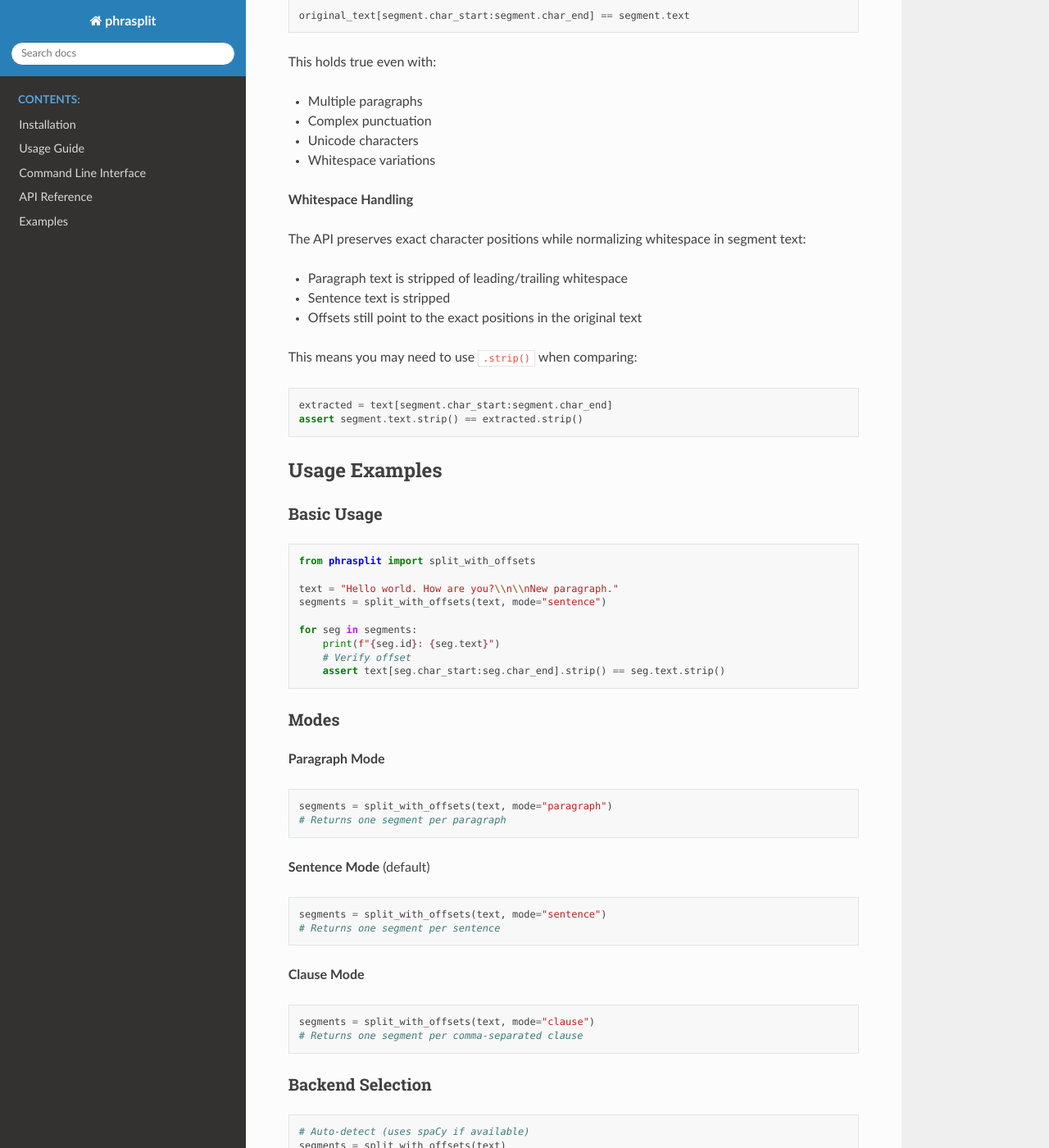
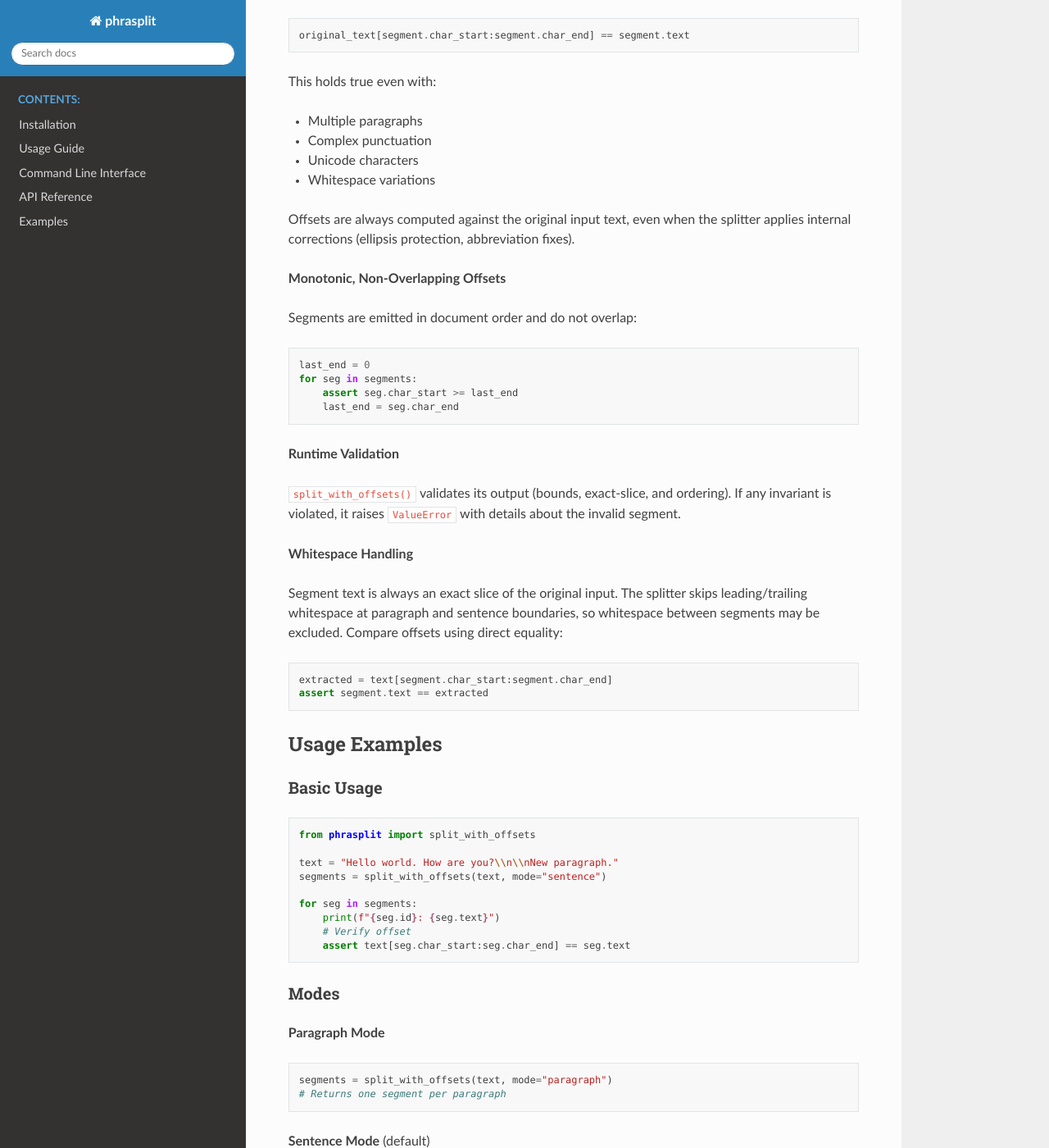
Before and after one commit to holgern/phrasplit, a Sphinx documentation site: the page built from docs/offsets.rst, in a window 1280 px wide and 1400 px high, scrolled down 1031 px. Shown: the whole window at 82% size. Built offline with Sphinx 7.4.7 and the Read the Docs theme 3.1.0, drawn with Linux system fonts in a browser that asks for light colours; some of the changed text lies outside the part shown.

```diff
--- a/docs/offsets.rst
+++ b/docs/offsets.rst
@@ -11,8 +11,9 @@ Key Features
 
 1. **Character Offsets**: Each segment includes ``char_start`` and ``char_end`` that map exactly to the original input
 2. **Stable IDs**: Hierarchical identifiers (e.g., ``p0s1c2``) that are stable across runs
-3. **Whitespace Preservation**: Offsets preserve exact input text, including whitespace
-4. **Backend Agnostic**: Works with both spaCy (accurate) and regex (fast) backends
+3. **Exact Slices**: Segment text always equals the exact input slice (no normalization)
+4. **Monotonic Offsets**: Segments are ordered with non-overlapping ranges
+5. **Backend Agnostic**: Works with both spaCy (accurate) and regex (fast) backends
 
 Coordinate System
 -----------------
@@ -51,20 +52,36 @@ This holds true even with:
 - Unicode characters
 - Whitespace variations
 
+Offsets are always computed against the original input text, even when the
+splitter applies internal corrections (ellipsis protection, abbreviation fixes).
+
+**Monotonic, Non-Overlapping Offsets**
+
+Segments are emitted in document order and do not overlap:
+
+.. code-block:: python
+
+    last_end = 0
+    for seg in segments:
+        assert seg.char_start >= last_end
+        last_end = seg.char_end
+
+**Runtime Validation**
+
+``split_with_offsets()`` validates its output (bounds, exact-slice, and ordering).
+If any invariant is violated, it raises ``ValueError`` with details about the
+invalid segment.
+
 **Whitespace Handling**
 
-The API preserves exact character positions while normalizing whitespace in segment text:
-
-- Paragraph text is stripped of leading/trailing whitespace
-- Sentence text is stripped
-- Offsets still point to the exact positions in the original text
-
-This means you may need to use ``.strip()`` when comparing:
+Segment text is always an exact slice of the original input. The splitter skips
+leading/trailing whitespace at paragraph and sentence boundaries, so whitespace
+between segments may be excluded. Compare offsets using direct equality:
 
 .. code-block:: python
 
     extracted = text[segment.char_start:segment.char_end]
-    assert segment.text.strip() == extracted.strip()
+    assert segment.text == extracted
 
 Usage Examples
 --------------
@@ -82,7 +99,7 @@ Basic Usage
     for seg in segments:
         print(f"{seg.id}: {seg.text}")
         # Verify offset
-        assert text[seg.char_start:seg.char_end].strip() == seg.text.strip()
+        assert text[seg.char_start:seg.char_end] == seg.text
 
 Modes
 ~~~~~
@@ -135,7 +152,7 @@ Max Length Splitting
 
     # Offsets still work correctly
     for seg in segments:
-        assert text[seg.char_start:seg.char_end].strip() == seg.text.strip()
+        assert text[seg.char_start:seg.char_end] == seg.text
 
 Working with Offsets
 --------------------
@@ -235,33 +252,26 @@ Unicode and Special Characters
 
     # Offsets work correctly with multibyte characters
     for seg in segments:
-        assert text[seg.char_start:seg.char_end].strip() == seg.text.strip()
+        assert text[seg.char_start:seg.char_end] == seg.text
 
-Trimming Behavior
------------------
+Boundary Whitespace
+-------------------
 
-Understanding when text is trimmed:
+Segments are anchored to the first and last non-whitespace characters inside each
+paragraph. Whitespace between paragraphs or sentences may not be included in any
+segment, but the exact-slice invariant always holds.
 
 .. code-block:: python
 
     text = "  Hello.  \\n\\n  World.  "
     segments = split_with_offsets(text, mode="sentence")
 
-    # Segment text is trimmed
     assert segments[0].text == "Hello."
     assert segments[1].text == "World."
 
-    # But offsets may include surrounding whitespace
-    # The exact behavior depends on the backend and preprocessing
-
-Best practice: Always verify offset mapping when precision is critical:
-
-.. code-block:: python
-
     for seg in segments:
-        # Use strip() to handle whitespace variations
-        extracted = text[seg.char_start:seg.char_end].strip()
-        assert seg.text.strip() == extracted
+        extracted = text[seg.char_start:seg.char_end]
+        assert seg.text == extracted
 
 Integration with Markup Languages
 ----------------------------------
--- a/docs/streaming.rst
+++ b/docs/streaming.rst
@@ -77,7 +77,7 @@ Offset guarantees are identical to ``split_with_offsets()``:
 
     for segment in iter_split_with_offsets(text):
         # Offsets map exactly to original text
-        assert text[segment.char_start:segment.char_end].strip() == segment.text.strip()
+        assert text[segment.char_start:segment.char_end] == segment.text
 
 Usage Examples
 --------------
```
Also changed, not shown: README.md (+3 -0 lines), docs/integration.md (+1 -0 lines), 4 other files.
